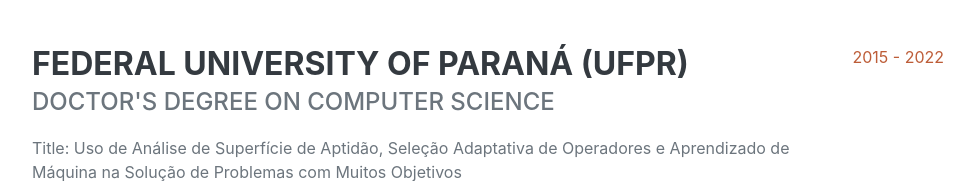
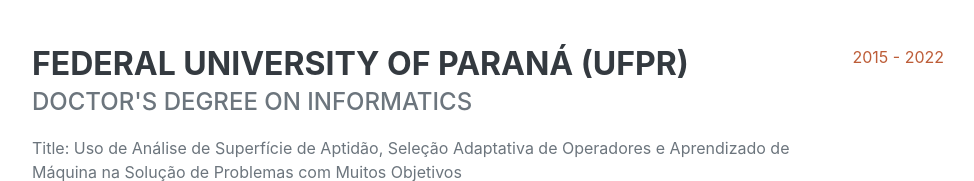
Before and after one commit to josielkuk/josielkuk.github.io, a plain HTML site: page index.html in a window 1280 px wide. Shown: the part 951-1132 px from the top of the page, without its empty margins (288-1262 px from the left). Drawn offline with nearby package versions, Linux system fonts and the light colour scheme; a web font is replaced by a local one.

Commit message:
Update index.html

```diff
--- a/index.html
+++ b/index.html
@@ -60,7 +60,7 @@
                     <div class="d-flex flex-column flex-md-row justify-content-between">
                         <div class="flex-grow-1">
                             <h3 class="mb-0">Federal University of Paraná (UFPR)</h3>
-                            <div class="subheading mb-3">Doctor's Degree on Computer Science</div>
+                            <div class="subheading mb-3">Doctor's Degree on Informatics</div>
                             <div>Title: Uso de Análise de Superfície de Aptidão, Seleção Adaptativa de Operadores e Aprendizado de Máquina na Solução de Problemas com Muitos Objetivos</div>
                             <p>Supervisors: Dr. Aurora T. R. Pozo and Dr. Richard A. Gonçalves</p>
                         </div>
```
